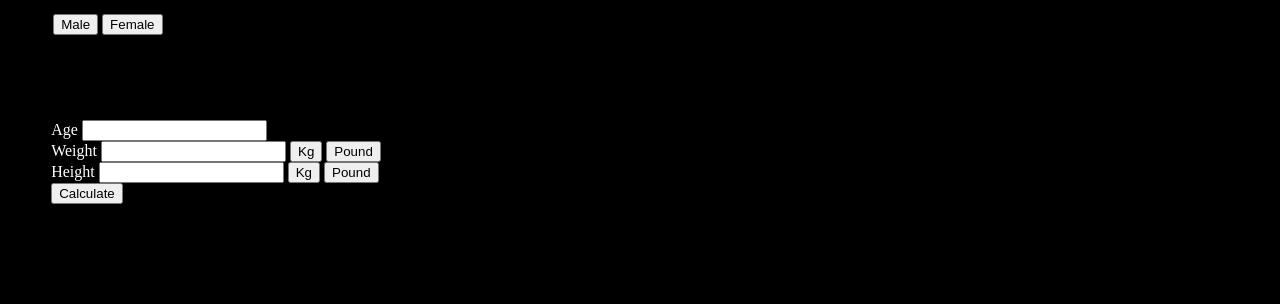
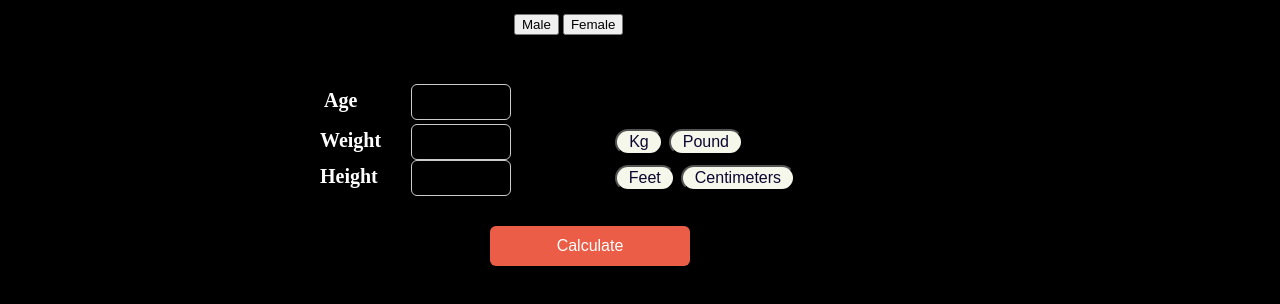
Before and after one commit to Artifice-219/bmi-calculator, a plain HTML site: page index.html in a window 1280 px wide. Shown: the part 440-744 px from the top of the page. Drawn offline with nearby package versions, Linux system fonts and the light colour scheme.

Commit message:
just more styling

```diff
--- a/index.html
+++ b/index.html
@@ -42,19 +42,19 @@
         <input type="number" name="age-input" id="">
       </div>
       <div class="weight">
-        <label for="we'-input">Weight</label>
+        <label for="weight-input">Weight</label>
         <input type="number" name="weight-input" id="">
-        <button>Kg</button>
-        <button>Pound</button>
+        <button class="weight-btn" id="kg">Kg</button>
+        <button class="weight-btn" id="pd">Pound</button>
       </div>
       <div class="height">
         <label for="height-input">Height</label>
         <input type="number" name="height-input" id="">
-        <button>Kg</button>
-        <button>Pound</button>
+        <button id="ft">Feet</button>
+        <button id="cm">Centimeters</button>
       </div>
 
-      <button>Calculate</button>
+      <button class="cal-btn">Calculate</button>
     </div>
     <div class="benefit-banner ">
       <span class="close-edit">&times;</span>
@@ -108,6 +108,36 @@
           // hides the benefit banner
           $(".benefit-banner").css("display", "none");
         })
+
+        // for the weight buttons will apperance when clicked
+        $('#kg').click(function(){
+          $('#kg').css({
+            "background-color":"#A333FF",
+            "color":"white"
+          });
+        })
+
+        $('#pd').click(function(){
+          $('#pd').css({
+            "background-color":"#A333FF",
+            "color":"white"
+          });
+        })
+
+        // for the height buttons
+        $('#ft').click(function(){
+          $('#ft').css({
+            "background-color":"#A333FF",
+            "color":"white"
+          });
+        })
+
+        $('#cm').click(function(){
+          $('#cm').css({
+            "background-color":"#A333FF",
+            "color":"white"
+          });
+        })
       });
     </script>
   </body>
--- a/styles.css
+++ b/styles.css
@@ -1,10 +1,25 @@
-
-
-body{
+body {
   background-color: black;
   color: white;
 }
-.main-banner{
+
+h1 {
+  position: absolute;
+  left: 4%;
+  bottom: 41%;
+  color: white;
+}
+
+.gender-type {
+  position: absolute;
+  left: 40%;
+  bottom: 33%;
+  height: 10%;
+  margin: 2px;
+
+}
+
+.main-banner {
   position: absolute;
   top: 2px;
   left: 45px;
@@ -12,11 +27,11 @@ body{
   width: 90%;
   margin: 3px;
   padding: 2px;
-     background-color: #A333FF;
+  background-color: #a333ff;
   overflow: hidden;
 }
 
-.main-banner > .image{
+.main-banner > .image {
   position: relative;
   left: 73%;
   height: 91%;
@@ -24,7 +39,7 @@ body{
   object-fit: cover;
 }
 
-.main-banner > .banner-text{
+.main-banner > .banner-text {
   position: relative;
   left: 10px;
   bottom: 98%;
@@ -34,42 +49,147 @@ body{
   color: white;
 }
 
-.main-banner > .banner-link{
+.main-banner > .banner-link {
   position: relative;
   left: 40%;
   bottom: 100%;
   background-color: yellow;
 }
 
-.gender-type{
+.calculator {
   position: absolute;
-     left: 4%;
-     bottom: 33%;
-     height: 10%;
-     margin: 2px;
-}
-h1{
-     position: absolute;
-     left: 4%;
-     bottom: 41%;
-     color: white;
+  left: 25%;
+  height: 40%;
+  width: 50%;
+  top: 65%;
 }
 
-.calculator{
-     position:absolute;
-     left: 4%;
-     height: 50%;
-     width: 91%;
-     top: 70%;
+.calculator > .age{
+     margin: 4px;
+     /* background-color: orange; */
 }
 
-.benefit-banner{
+.age >  input[type="number"]{
+     margin-left: 50px;
+}
+
+
+.weight > input[type="number"]{
+     margin-left: 26px;
+}
+
+.weight > button:nth-of-type(1) {
+     /* CSS styles for the first button (Kg) */
+     margin-left: 100px;
+     padding-top: 2px;
+     padding-left: 12px;
+     padding-right: 12px;
+     padding-bottom: 2px;
+     border-radius: 100px;
+     font-size: 16px;
+     color: #0D0630;
+     background-color: #F6F7EB;
+   }
+
+   .weight > button:nth-of-type(2) {
+     /* CSS styles for the first button (Kg) */
+     margin-left: 2px;
+     padding-top: 2px;
+     padding-left: 12px;
+     padding-right: 12px;
+     padding-bottom: 2px;
+     border-radius: 100px;
+     font-size: 16px;
+     color: #0D0630;
+     background-color: #F6F7EB;
+   }
+
+.height > input[type="number"]{
+     margin-left: 29px;
+}
+
+.height > button:nth-of-type(1) {
+     /* CSS styles for the first button (Kg) */
+     margin-left: 100px;
+     padding-top: 2px;
+     padding-left: 12px;
+     padding-right: 12px;
+     padding-bottom: 2px;
+     border-radius: 100px;
+     font-size: 16px;
+     color: #0D0630;
+     background-color: #F6F7EB;
+   }
+
+   .height > button:nth-of-type(2) {
+     /* CSS styles for the first button (Kg) */
+     margin-left: 2px;
+     padding-top: 2px;
+     padding-left: 12px;
+     padding-right: 12px;
+     padding-bottom: 2px;
+     border-radius: 100px;
+     font-size: 16px;
+     color: #0D0630;
+     background-color: #F6F7EB;
+   }
+
+
+label[for="age-input"] {
+     font-size: 1.25rem; /* Adjust font size as needed */
+     font-weight: bold;  /* Adjust font weight as needed */
+     color: white;        /* Adjust color as needed */
+     /* Add more styles if necessary */
+   }
+
+   label[for="weight-input"] {
+     font-size: 1.25rem; /* Adjust font size as needed */
+     font-weight: bold;  /* Adjust font weight as needed */
+     color: white;        /* Adjust color as needed */
+     /* Add more styles if necessary */
+   }
+
+   label[for="height-input"] {
+     font-size: 1.25rem; /* Adjust font size as needed */
+     font-weight: bold;  /* Adjust font weight as needed */
+     color: white;        /* Adjust color as needed */
+     /* Add more styles if necessary */
+   }
+
+   input[type="number"] {
+     width: 100px;
+     padding: 0.5rem; /* Adjust padding as needed */
+     font-size: 1rem; /* Adjust font size as needed */
+     border: 1px solid #ccc; /* Example border style */
+     border-radius: 6px; /* Example border radius */
+     /* box-shadow: inset 0 1px 2px rgba(0, 0, 0, 0.1); Example box shadow */
+     background-color: transparent;
+   }
+
+   .cal-btn{
+     position: relative;
+     top: 30px;
+     height: 40px;
+     width: 200px;
+     left: 170px;
+     padding-top: 2px;
+     padding-bottom: 2px;
+     border-radius: 6px;
+     border: none;
+     box-sizing: border-box;
+     font-size: 16px;
+     color: white;
+     background-color: #EB5D47;
+
+
+   }
+.benefit-banner {
   display: none;
   position: absolute;
   background-color: red;
 }
 
-.bmi-result{
+.bmi-result {
   display: none;
   position: absolute;
   background-color: red;
```
Lines whose indentation alone changed are shown as unchanged.
